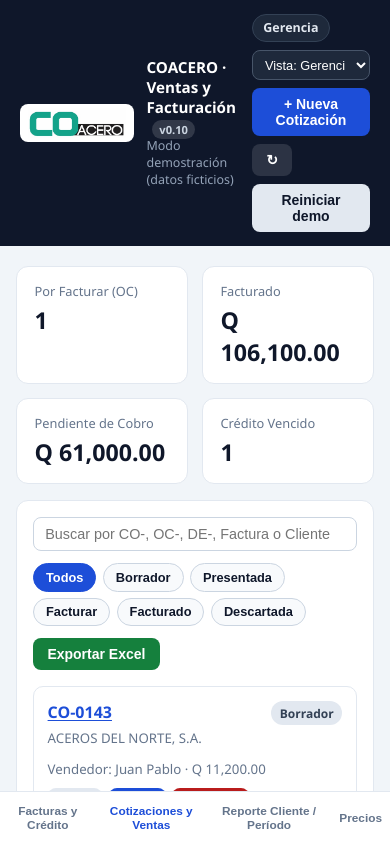
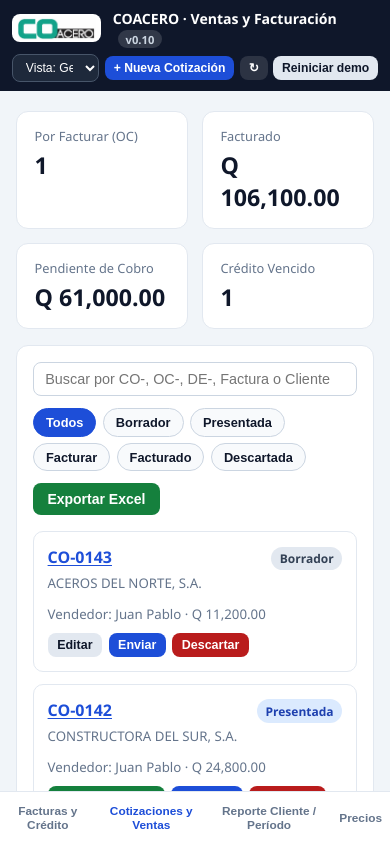
Before and after one commit to coacero/ventas-demo, a plain HTML site: page index.html in a window 390 px wide. Shown: the top 842 px of the page. Drawn offline with Linux system fonts and the light colour scheme; no server answers.

Commit message:
fix(ui): compact mobile portrait topbar

```diff
--- a/styles.css
+++ b/styles.css
@@ -309,6 +309,27 @@ input[type="search"], input[type="text"], input[type="email"], input[type="numbe
 .desktop-only { display: block; }
 
 @media (max-width: 820px) {
+  .topbar {
+    position: static;
+    padding: 0.55rem 0.75rem;
+    gap: 0.45rem;
+    flex-direction: column;
+    align-items: stretch;
+  }
+  .brand-logo-img { height: 28px; padding: 2px 5px; }
+  .topbar h1 { font-size: 0.88rem; }
+  .brand-sub { display: none; }
+  .topbar-actions {
+    gap: 0.35rem;
+    flex-wrap: nowrap;
+    overflow-x: auto;
+  }
+  .topbar-actions .btn, .demo-select {
+    padding: 0.32rem 0.55rem;
+    font-size: 0.76rem;
+    white-space: nowrap;
+  }
+  .role-badge { display: none; }
   .kpi-grid { grid-template-columns: repeat(2, minmax(0, 1fr)); }
   .report-filters { grid-template-columns: 1fr; }
   .form-grid { grid-template-columns: 1fr; }
@@ -317,5 +338,4 @@ input[type="search"], input[type="text"], input[type="email"], input[type="numbe
   .mobile-only { display: grid; }
   .tabs-bar { display: none; }
   .bottom-nav { display: flex; }
-  .topbar h1 { font-size: 0.95rem; }
 }
--- a/sw.js
+++ b/sw.js
@@ -1,4 +1,4 @@
-const CACHE_NAME = "coacero-ventas-shell-v0.10";
+const CACHE_NAME = "coacero-ventas-shell-v0.10b";
 const APP_SHELL = [
   "./",
   "./index.html",
```
